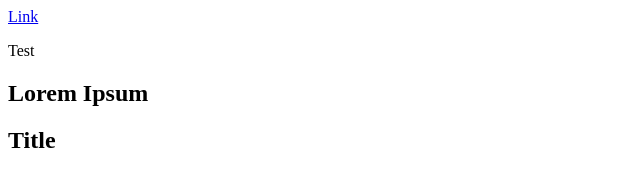
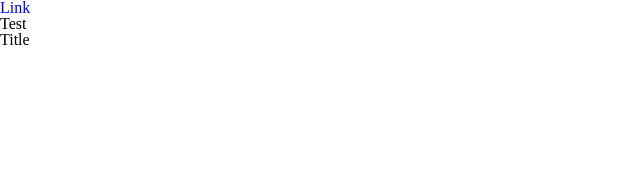
Before and after one commit to kristina-makalatia/lesson5-positions, a plain HTML site: page index.html in a window 1280 px wide. Shown: the whole page, without its empty margins (0-640 px from the left). Drawn offline with Linux system fonts and the light colour scheme.

Commit message:
add css folder

```diff
--- /dev/null
+++ b/css/reset.css
@@ -0,0 +1,49 @@
+html, body, div, span, applet, object, iframe,
+h1, h2, h3, h4, h5, h6, p, blockquote, pre,
+a, abbr, acronym, address, big, cite, code,
+del, dfn, em, img, ins, kbd, q, s, samp,
+small, strike, strong, sub, sup, tt, var,
+b, u, i, center,
+dl, dt, dd, ol, ul, li,
+fieldset, form, label, legend,
+table, caption, tbody, tfoot, thead, tr, th, td,
+article, aside, canvas, details, embed,
+figure, figcaption, footer, header, hgroup,
+menu, nav, output, ruby, section, summary,
+time, mark, audio, video {
+	margin: 0;
+	padding: 0;
+	border: 0;
+	font-size: 100%;
+	font: inherit;
+	vertical-align: baseline;
+}
+/* HTML5 display-role reset for older browsers */
+article, aside, details, figcaption, figure,
+footer, header, hgroup, menu, nav, section {
+	display: block;
+}
+body {
+	line-height: 1;
+}
+ol, ul {
+	list-style: none;
+}
+blockquote, q {
+	quotes: none;
+}
+blockquote:before, blockquote:after,
+q:before, q:after {
+	content: '';
+	content: none;
+}
+table {
+	border-collapse: collapse;
+	border-spacing: 0;
+}
+a {
+	text-decoration: none;
+}
+* {
+	box-sizing: border-box;
+}
--- a/index.html
+++ b/index.html
@@ -2,12 +2,13 @@
 <html>
 <head>
 	<title>Github & Positions</title>
+	<link rel="stylesheet" type="text/css" href="css/reset.css">
+	<link rel="stylesheet" type="text/css" href="css/style.css">
 </head>
 <body>
 	<a href="#"> Link</a>
 	<p> Test </p>
 
-	<h2>Lorem Ipsum</h2>
 	<section>
 		<h1 class="main-title"> Title </h1>
 	</section>
```
Also changed, not shown: css/style.css (added).
